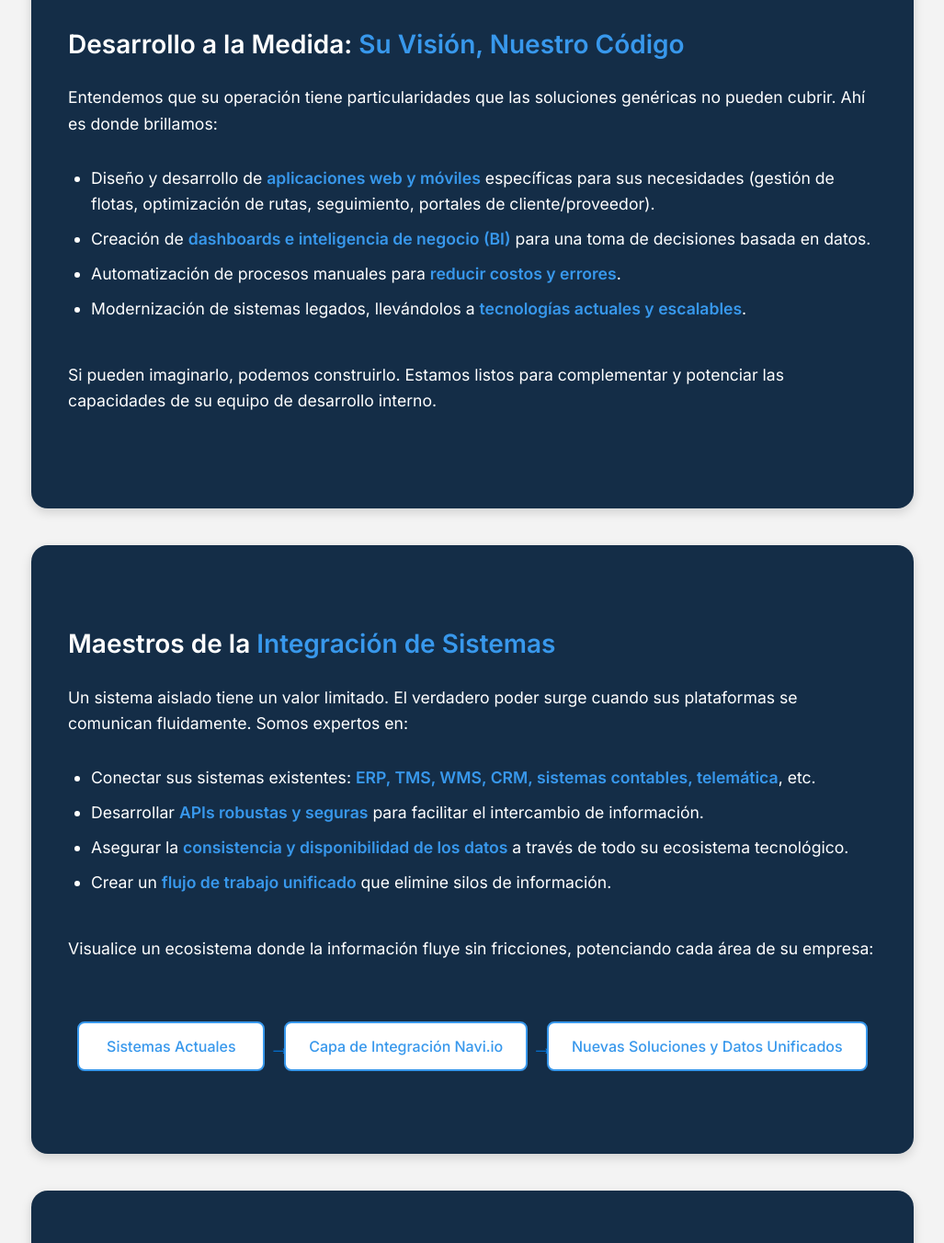
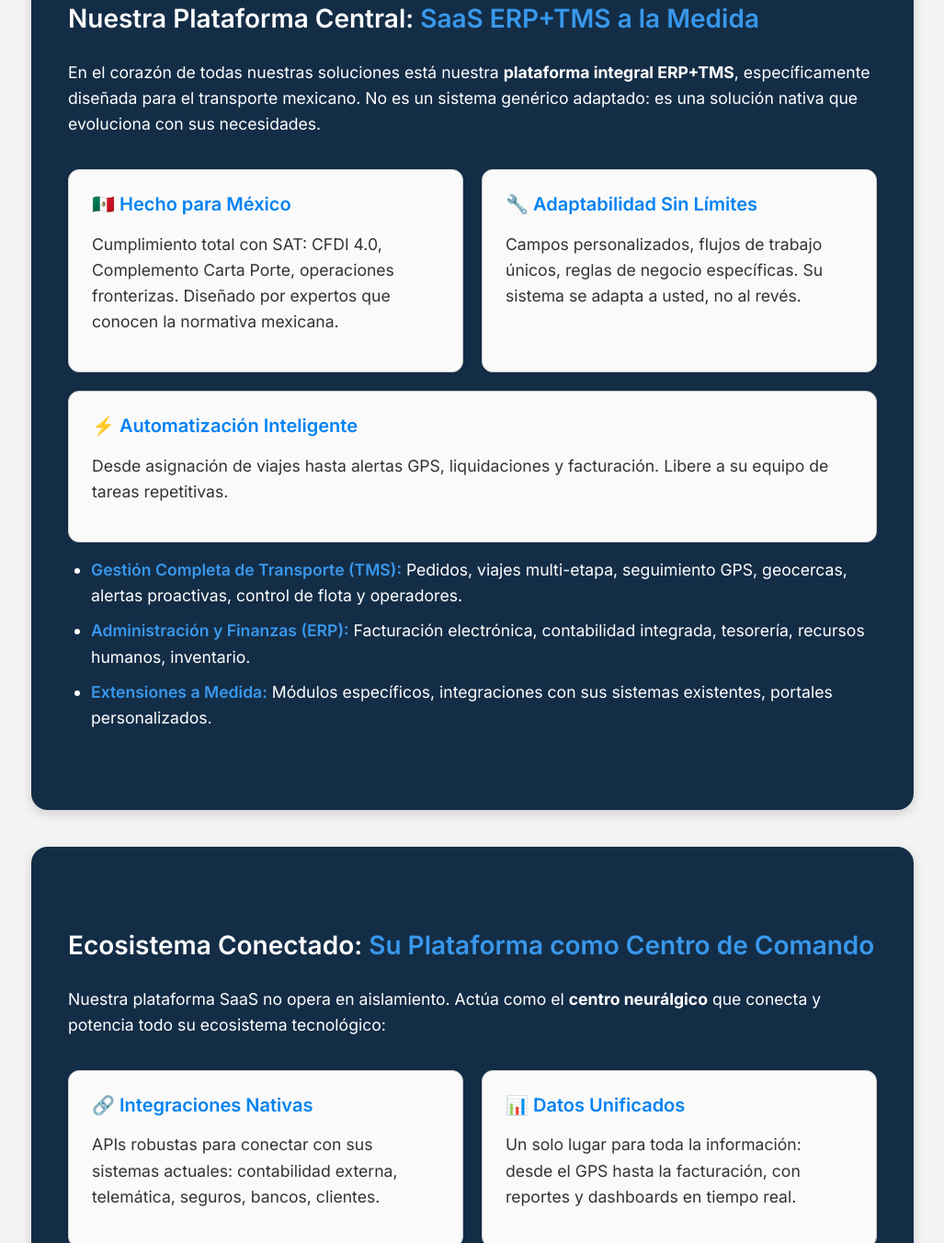
Before and after one commit to rsampayo/html-prototypes, a plain HTML site: page presentaciones/presentacio-naviio.html in a window 1280 px wide. Shown: the part 1448-2800 px from the top of the page at 92% size, without its empty margins (126-1153 px from the left). Drawn offline with Linux system fonts and the light colour scheme.

Commit message:
Emphasize SaaS ERP+TMS platform as core of Navi.io solutions

```diff
--- a/presentaciones/presentacio-naviio.html
+++ b/presentaciones/presentacio-naviio.html
@@ -260,49 +260,75 @@
         <!-- Slide 2: Quiénes Somos y Nuestro Enfoque -->
         <section class="slide">
             <h2>Entendemos su Mundo: <span class="highlight">Especialistas en Transporte</span></h2>
-            <p>En <span class="highlight">Navi.io</span>, no somos generalistas. Respiramos y vivimos los desafíos del sector transportista. Nuestra misión es simple: <strong>transformar sus retos operativos en ventajas competitivas</strong> mediante software diseñado exclusivamente para usted.</p>
-            <p>Somos una <span class="highlight">consultora y casa de desarrollo (navi.io)</span> enfocada 100% en crear soluciones robustas y a la medida para empresas como la suya.</p>
+            <p>En <span class="highlight">Navi.io</span>, no somos generalistas. Respiramos y vivimos los desafíos del sector transportista. Hemos desarrollado una <strong>plataforma SaaS ERP+TMS</strong> diseñada exclusivamente para empresas mexicanas de transporte, y sobre esta base construimos soluciones específicas para cada cliente.</p>
+            <p>Nuestra misión es simple: <strong>transformar sus retos operativos en ventajas competitivas</strong> mediante tecnología que se adapta perfectamente a su realidad.</p>
             <div class="card-container">
                 <div class="card">
-                    <h3>ADN Transportista</h3>
-                    <p>Conocemos sus procesos, su lenguaje y sus prioridades. Esto nos permite ir directo al grano y entregar valor real.</p>
+                    <h3>Plataforma Probada</h3>
+                    <p>Una base sólida ERP+TMS que maneja desde facturación CFDI hasta seguimiento GPS, con la flexibilidad para adaptarse a procesos únicos.</p>
                 </div>
                 <div class="card">
-                    <h3>Soluciones Únicas</h3>
-                    <p>No creemos en "talla única". Analizamos sus necesidades para construir herramientas que se adapten perfectamente a su flujo de trabajo.</p>
+                    <h3>Desarrollos Específicos</h3>
+                    <p>Sobre nuestra plataforma central, creamos extensiones, integraciones y aplicaciones específicas para sus necesidades particulares.</p>
                 </div>
             </div>
         </section>
 
         <!-- Slide 3: Nuestra Propuesta de Valor Principal -->
         <section class="slide">
-            <h2>Desarrollo a la Medida: <span class="highlight">Su Visión, Nuestro Código</span></h2>
-            <p>Entendemos que su operación tiene particularidades que las soluciones genéricas no pueden cubrir. Ahí es donde brillamos:</p>
+            <h2>Nuestra Plataforma Central: <span class="highlight">SaaS ERP+TMS a la Medida</span></h2>
+            <p>En el corazón de todas nuestras soluciones está nuestra <strong>plataforma integral ERP+TMS</strong>, específicamente diseñada para el transporte mexicano. No es un sistema genérico adaptado: es una solución nativa que evoluciona con sus necesidades.</p>
+
+            <div class="card-container">
+                <div class="card">
+                    <h3>🇲🇽 Hecho para México</h3>
+                    <p>Cumplimiento total con SAT: CFDI 4.0, Complemento Carta Porte, operaciones fronterizas. Diseñado por expertos que conocen la normativa mexicana.</p>
+                </div>
+                <div class="card">
+                    <h3>🔧 Adaptabilidad Sin Límites</h3>
+                    <p>Campos personalizados, flujos de trabajo únicos, reglas de negocio específicas. Su sistema se adapta a usted, no al revés.</p>
+                </div>
+                <div class="card">
+                    <h3>⚡ Automatización Inteligente</h3>
+                    <p>Desde asignación de viajes hasta alertas GPS, liquidaciones y facturación. Libere a su equipo de tareas repetitivas.</p>
+                </div>
+            </div>
+
             <ul>
-                <li>Diseño y desarrollo de <span class="highlight">aplicaciones web y móviles</span> específicas para sus necesidades (gestión de flotas, optimización de rutas, seguimiento, portales de cliente/proveedor).</li>
-                <li>Creación de <span class="highlight">dashboards e inteligencia de negocio (BI)</span> para una toma de decisiones basada en datos.</li>
-                <li>Automatización de procesos manuales para <span class="highlight">reducir costos y errores</span>.</li>
-                <li>Modernización de sistemas legados, llevándolos a <span class="highlight">tecnologías actuales y escalables</span>.</li>
+                <li><span class="highlight">Gestión Completa de Transporte (TMS):</span> Pedidos, viajes multi-etapa, seguimiento GPS, geocercas, alertas proactivas, control de flota y operadores.</li>
+                <li><span class="highlight">Administración y Finanzas (ERP):</span> Facturación electrónica, contabilidad integrada, tesorería, recursos humanos, inventario.</li>
+                <li><span class="highlight">Extensiones a Medida:</span> Módulos específicos, integraciones con sus sistemas existentes, portales personalizados.</li>
             </ul>
-            <p>Si pueden imaginarlo, podemos construirlo. Estamos listos para complementar y potenciar las capacidades de su equipo de desarrollo interno.</p>
         </section>
 
         <!-- Slide 4: Especialistas en Integración -->
         <section class="slide">
-            <h2>Maestros de la <span class="highlight">Integración de Sistemas</span></h2>
-            <p>Un sistema aislado tiene un valor limitado. El verdadero poder surge cuando sus plataformas se comunican fluidamente. Somos expertos en:</p>
-            <ul>
-                <li>Conectar sus sistemas existentes: <span class="highlight">ERP, TMS, WMS, CRM, sistemas contables, telemática</span>, etc.</li>
-                <li>Desarrollar <span class="highlight">APIs robustas y seguras</span> para facilitar el intercambio de información.</li>
-                <li>Asegurar la <span class="highlight">consistencia y disponibilidad de los datos</span> a través de todo su ecosistema tecnológico.</li>
-                <li>Crear un <span class="highlight">flujo de trabajo unificado</span> que elimine silos de información.</li>
-            </ul>
-            <p>Visualice un ecosistema donde la información fluye sin fricciones, potenciando cada área de su empresa:</p>
+            <h2>Ecosistema Conectado: <span class="highlight">Su Plataforma como Centro de Comando</span></h2>
+            <p>Nuestra plataforma SaaS no opera en aislamiento. Actúa como el <strong>centro neurálgico</strong> que conecta y potencia todo su ecosistema tecnológico:</p>
+
+            <div class="card-container">
+                <div class="card">
+                    <h3>🔗 Integraciones Nativas</h3>
+                    <p>APIs robustas para conectar con sus sistemas actuales: contabilidad externa, telemática, seguros, bancos, clientes.</p>
+                </div>
+                <div class="card">
+                    <h3>📊 Datos Unificados</h3>
+                    <p>Un solo lugar para toda la información: desde el GPS hasta la facturación, con reportes y dashboards en tiempo real.</p>
+                </div>
+                <div class="card">
+                    <h3>🎯 Desarrollos Específicos</h3>
+                    <p>Cuando necesite algo único, desarrollamos sobre la base sólida de nuestra plataforma, garantizando compatibilidad y evolución.</p>
+                </div>
+            </div>
+
+            <p>Visualice un ecosistema donde nuestra plataforma central orquesta todos sus procesos:</p>
             <div class="workflow-viz-container">
-                <div class="workflow-step connected">Sistemas Actuales</div>
-                <div class="workflow-step connected">Capa de Integración Navi.io</div>
-                <div class="workflow-step">Nuevas Soluciones y Datos Unificados</div>
+                <div class="workflow-step connected">Sistemas Externos</div>
+                <div class="workflow-step connected">Plataforma Navi.io ERP+TMS</div>
+                <div class="workflow-step">Aplicaciones Específicas</div>
             </div>
+
+            <p>Desde aquí, podemos crear <span class="highlight">portales de cliente personalizados</span>, <span class="highlight">apps móviles para operadores</span>, <span class="highlight">dashboards ejecutivos</span>, y cualquier herramienta específica que su operación requiera.</p>
         </section>
 
         <!-- Slide 5: Información Técnica (Enfoque Cloud) -->
```
